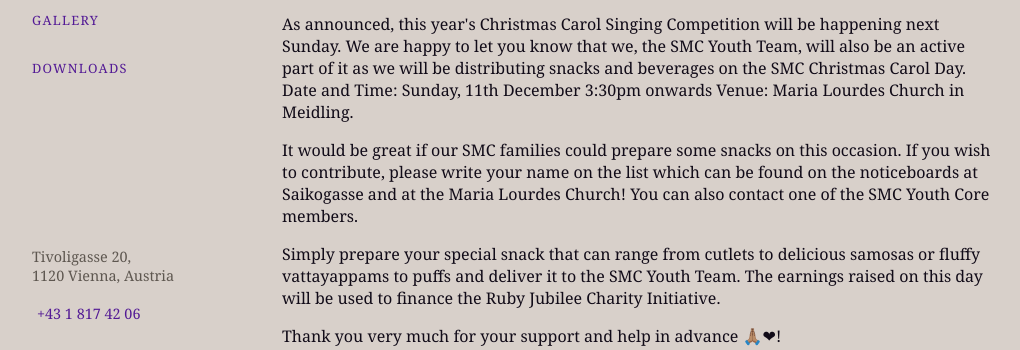
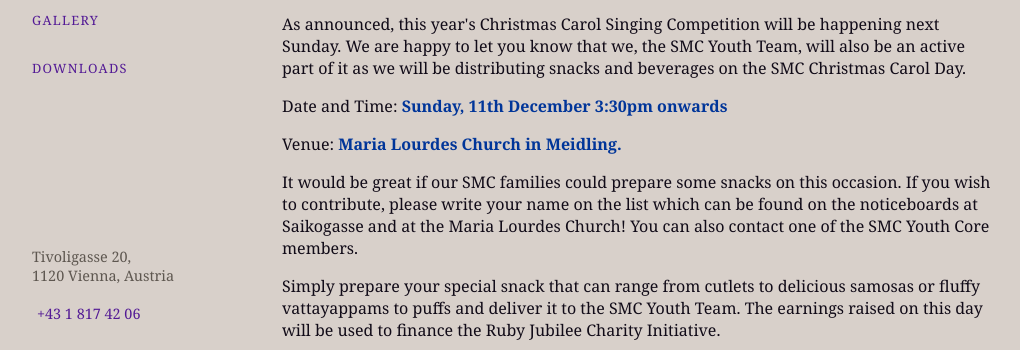
Before and after one commit to Dypnotic/smcvienna-web, an Astro site: page /news/2022-12-04-christmas-snack-selling in a window 1280 px wide. Shown: the part 635-985 px from the top of the page, without its empty margins (124-1144 px from the left). Built offline with nearby package versions, Linux system fonts and the light colour scheme; Astro itself is replaced by a stand-in of ours.

Commit message:
Add emphesis to post

```diff
--- a/src/pages/news/2022-12-04-christmas-snack-selling.mdx
+++ b/src/pages/news/2022-12-04-christmas-snack-selling.mdx
@@ -13,8 +13,10 @@
 Dear family and friends,
 
 As announced, this year's Christmas Carol Singing Competition will be happening next Sunday. We are happy to let you know that we, the SMC Youth Team, will also be an active part of it as we will be distributing snacks and beverages on the SMC Christmas Carol Day.
-Date and Time: Sunday, 11th December 3:30pm onwards
-Venue: Maria Lourdes Church in Meidling.
+
+Date and Time: <em>Sunday, 11th December 3:30pm onwards</em>
+
+Venue: <em>Maria Lourdes Church in Meidling.</em>
 
 It would be great if our SMC families could prepare some snacks on this occasion. If you wish to contribute, please write your name on the list which can be found on the noticeboards at Saikogasse and at the Maria Lourdes Church! You can also contact one of the SMC Youth Core members.
 
```
